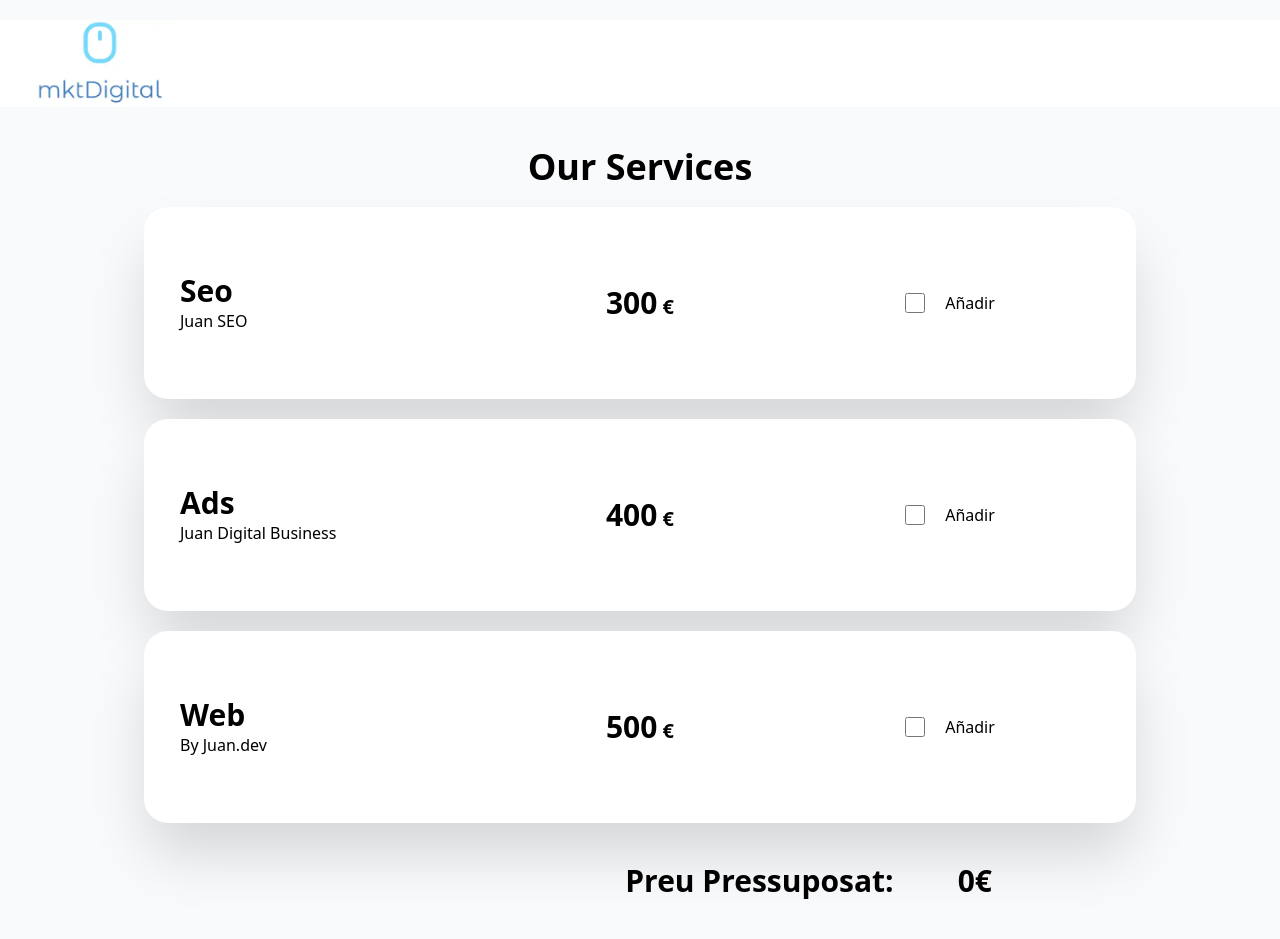
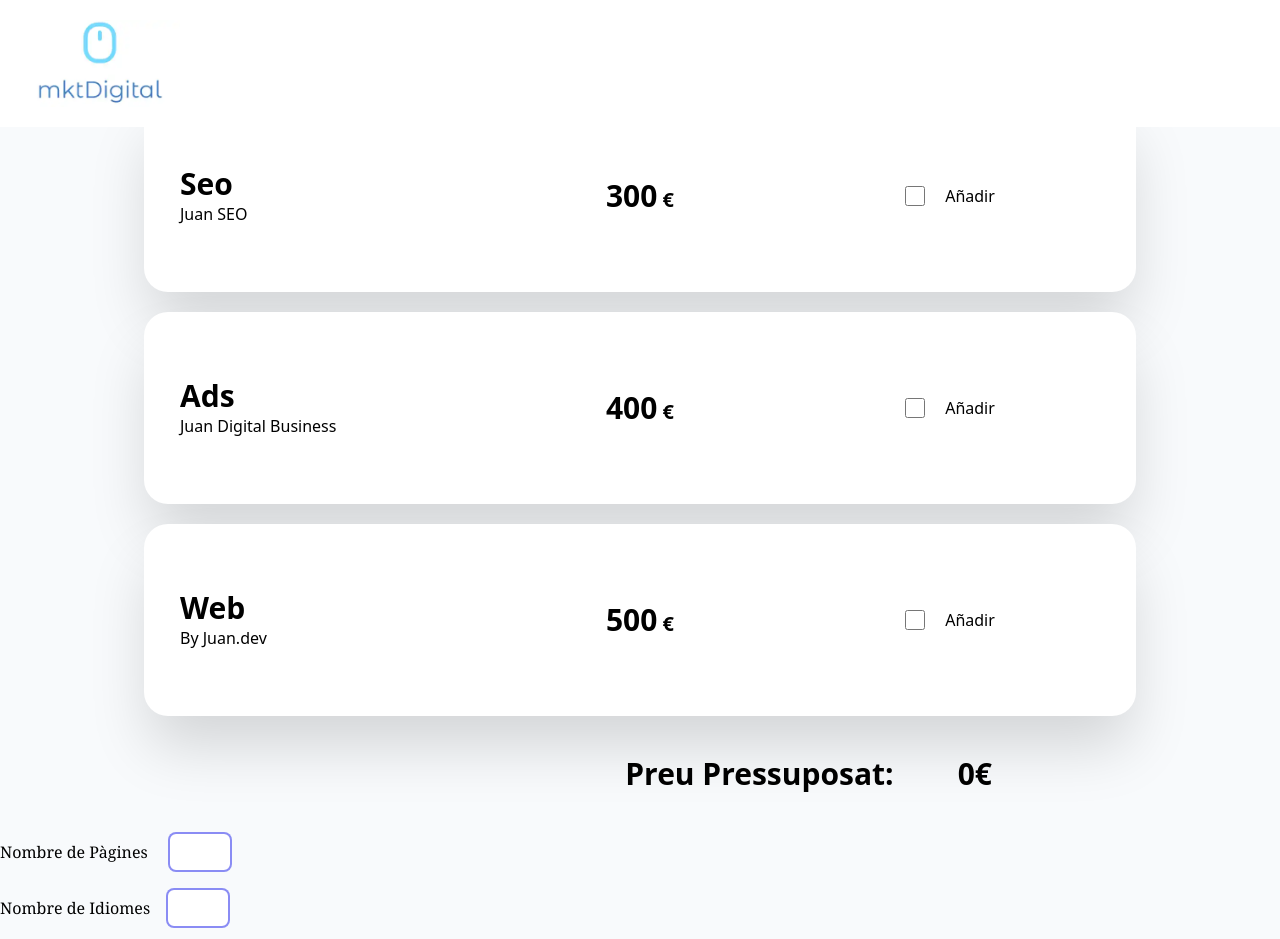
Before and after one commit to enBrixio/S6-Pressupostos, a React (Vite) app: page / in a window 1280 px wide. Built offline with nearby package versions, Linux system fonts and the light colour scheme.

Commit message:
130424-1200

```diff
--- a/src/App.jsx
+++ b/src/App.jsx
@@ -1,10 +1,11 @@
 import React from 'react'
-import Header from './components/header/Header'
-import Banner from './components/banner/Banner'
-import BudgetForm from './components/BudgetForm/BudgetForm'
-import BudgetTotal from './components/BudgetTotal/BudgetTotal'
+import Header from './components/Header'
+import Banner from './components/Banner'
+import BudgetForm from './components/BudgetForm'
+import BudgetTotal from './components/BudgetTotal'
 import { useContext } from 'react'
 import { MyContext, MyProvider } from './context/MyContext'
+import BudgetWepPages from './components/BudgetWepPages'
 
 
 function App () {
@@ -16,6 +17,7 @@ function App () {
     <Banner />
     <BudgetForm />
     <BudgetTotal total={1200}/>
+    <BudgetWepPages />
     </MyProvider>
 
     </>
--- a/src/components/BudgetForm/BudgetForm.jsx
+++ b/src/components/BudgetForm.jsx
@@ -1,5 +1,5 @@
 import React from "react";
-import BudgetFormItems from "../BudgetFormItems/BudgetFormItems";
+import BudgetFormItems from "./BudgetFormItems";
 
 function BudgetForm() {
   return (
--- a/src/components/BudgetFormItems/BudgetFormItems.jsx
+++ b/src/components/BudgetFormItems.jsx
@@ -1,5 +1,5 @@
 import{useState, useContext} from 'react';
-import { MyContext } from '../../context/MyContext';
+import { MyContext } from '../context/MyContext';
 import React from 'react';
 
 function BudgetFormItems({product, price, description}) {
--- a/src/components/BudgetTotal/BudgetTotal.jsx
+++ b/src/components/BudgetTotal.jsx
@@ -1,5 +1,5 @@
 import React, { useContext } from 'react';
-import { MyContext } from "../../context/MyContext";
+import { MyContext } from "../context/MyContext";
 import { useState } from "react";
 
 function BudgetTotal() {
--- /dev/null
+++ b/src/components/BudgetWepPages.jsx
@@ -0,0 +1,17 @@
+
+const BudgetWepPages = () => {
+    return (
+      <div className="container justify-end">
+        <div className="flex items-center mb-4"> {/* Añadido mb-4 para un poco de margen entre los pares */}
+          <h1 className="font-serif">Nombre de Pàgines</h1>
+          <input maxLength={3} className="text-xl font-semibold text-center mx-5 w-16 h-10 rounded-lg bg-white border-indigo-500/75 focus:border-indigo-500/100 border-2" type="text" />
+        </div>
+        <div className="flex items-center"> {/* Añadido items-center para alinear verticalmente el texto y el input */}
+          <h1 className="font-serif ">Nombre de Idiomes</h1>
+          <input maxLength={3} className=" text-xl font-semibold text-center mx-4 w-16 h-10 rounded-lg bg-white border-indigo-500/75 active:border-indigo-500/100 border-2" type="text" />
+        </div>
+      </div>
+    );
+  }
+
+  export default BudgetWepPages;
--- /dev/null
+++ b/src/components/Header.jsx
@@ -0,0 +1,12 @@
+import React from 'react';
+
+
+function Header() {
+  return (
+    <header className='fixed top-0 left-0 right-0 z-50 bg-white'>
+      <img className="mx-auto my-5 w-40 max-h-96 bg-white text-white sm:mx-auto md:m-5" src='./src/assets/mktdigitak.webp' alt="Logo"/>
+    </header>
+  );
+}
+
+export default Header;
--- a/src/components/header/Header.jsx
+++ /dev/null
@@ -1,12 +0,0 @@
-import React from 'react';
-import './header.css';
-
-function Header() {
-  return (
-    <header className='sticky'>
-      <img className="header" src='./src/assets/mktdigitak.webp' alt="Logo"/>
-    </header>
-  );
-}
-
-export default Header;
--- a/src/components/header/header.css
+++ /dev/null
@@ -1,7 +0,0 @@
-.header {
-    @apply mx-auto my-5 w-40 max-h-96 bg-white text-white sm:mx-auto md:m-5;
-}
-
-.sticky {
-    @apply fixed top-0 left-0 right-0 z-50 bg-white ;
-}
```
Also changed, not shown: src/components/Banner.jsx (renamed from src/components/banner/Banner.jsx), src/components/banner/banner.css (deleted).
